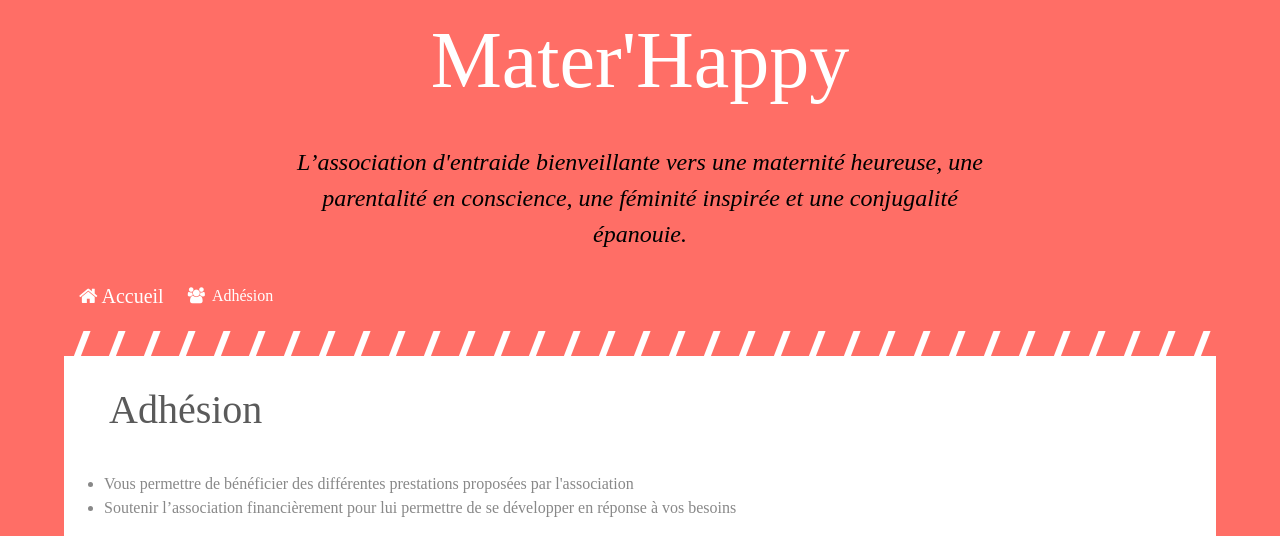
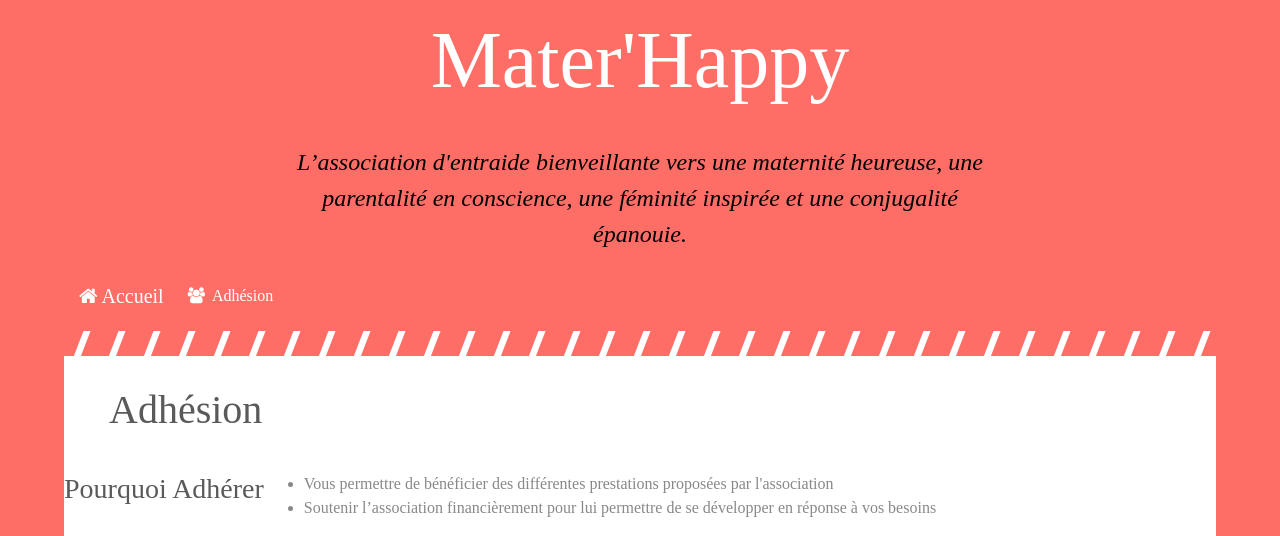
Before and after one commit to julien66/Mater-Happy, a Jekyll site: the page built from adhesion.md, in a window 1280 px wide, cut to the strip 0-536 px from the top of the page. Built offline with Jekyll 4.4.1, drawn with Linux system fonts in a browser that asks for light colours; some web fonts are replaced.

Commit message:
Update adhesion.md

```diff
--- a/adhesion.md
+++ b/adhesion.md
@@ -4,6 +4,7 @@
 icon : users
 ---
 <div class="row">
+    <h3>Pourquoi Adhérer</h3>
     <ul>
         <li>Vous permettre de bénéficier des différentes prestations proposées par l'association</li>
         <li>Soutenir l’association financièrement pour lui permettre de se développer en réponse à vos besoins</li>
```
